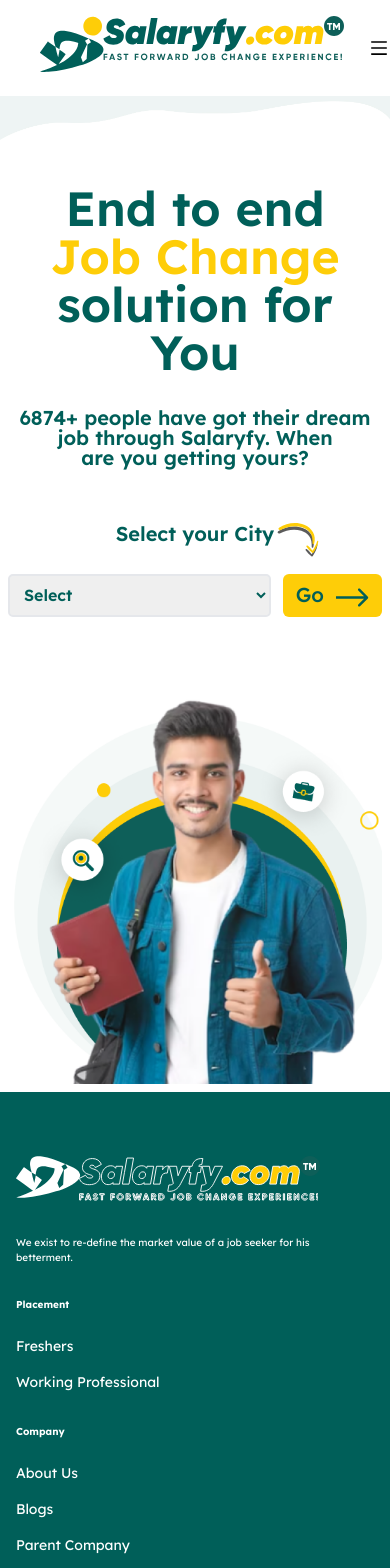
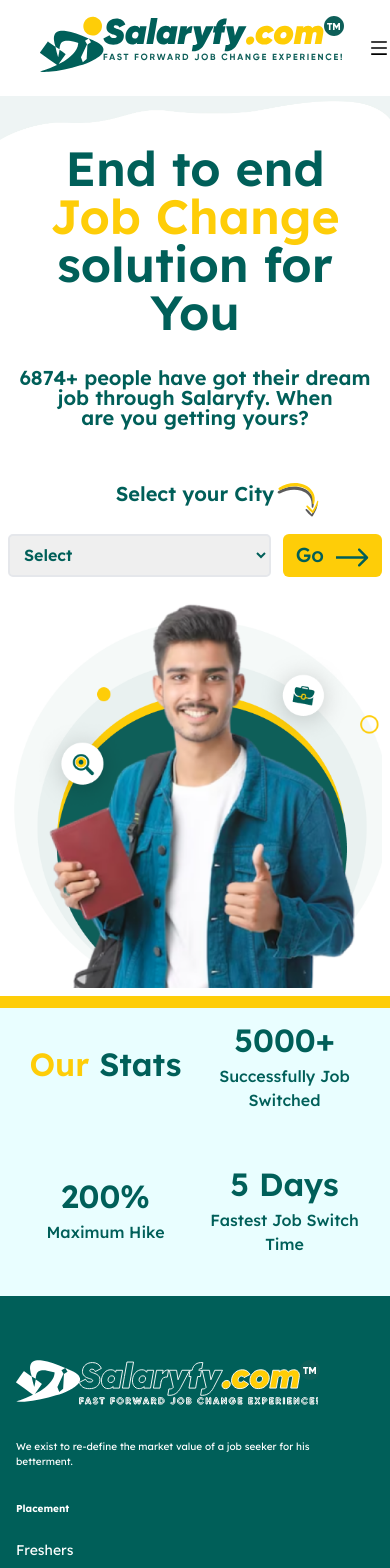
Before and after one commit to mayurkukade/Salaryfy, a React (Vite) app in the folder salaryfy/: page / in a window 390 px wide. Shown: the top 1568 px of the page. Built offline with nearby package versions, Linux system fonts and the light colour scheme.

Commit message:
Fix - OurState Mobile responsive fix

```diff
--- a/salaryfy/src/components/HomeComponent/HeroSection.tsx
+++ b/salaryfy/src/components/HomeComponent/HeroSection.tsx
@@ -93,7 +93,7 @@ const HeroSection2 = () => {
     // </div>
 
     <>
-      <div className="absolute z-[-1]" style={{ width: "100%" }}>
+      <div className="absolute z-[-1] " style={{ width: "100%" }}>
         <img alt="img wave" src={herowave} style={{ width: "100%" }} />
       </div>
       <div
@@ -105,7 +105,7 @@ const HeroSection2 = () => {
         // }}
       >
         <div
-          className="text-center leading-none text-[3rem] mt-[5rem] font-semibold md:p-5  md:w-[60%] md:text-left md:text-[5rem]"
+          className="text-center leading-none text-[3rem] mt-[2.5rem] font-semibold md:p-5  md:w-[60%] md:text-left md:text-[5rem] md:mt-[5rem]"
           // style={{ border: "2px solid black" }}
         >
           <p className="text-darkGreen font-Lexend  ">End to end</p>
@@ -174,7 +174,7 @@ const HeroSection2 = () => {
             </div>
           </p>
         </div>
-        <div className="mt-[5rem]">
+        <div className="mt-[1.5rem] md:mt-[5rem] ">
           <img alt="hero" className=" w-full" src={herosection} />
         </div>
       </div>
--- a/salaryfy/src/components/HomeComponent/OurStats.tsx
+++ b/salaryfy/src/components/HomeComponent/OurStats.tsx
@@ -1,32 +1,100 @@
 const OurStats = () => {
   return (
-    <div className="h-[12rem] bg-lightBlue font-Lexend ">
-      <div className="grid grid-cols-5 grid-rows-5 gap-4 ">
-        <div className="mt-[4.62rem] ml-[6.62rem]">
+    // <div className="h-[12rem] bg-lightBlue font-Lexend ">
+    //   <div className="grid grid-cols-5 grid-rows-5 gap-4 ">
+    //     <div className="mt-[4.62rem] ml-[6.62rem]">
+    //       <p className="text-[2rem] font-semibold">
+    //        <span className="text-yellow">Our</span>  <span className="text-darkGreen">Stats</span>
+    //       </p>
+    //     </div>
+    //     <div className="mt-[3.8rem] text-darkGreen">
+    //       <p className="text-[2rem] font-semibold">5000+</p>
+    //       <p className="text-[1rem] font-medium">Succesfully Job Switched</p>
+    //     </div>
+    //     <div className=" mt-[3.8rem] text-darkGreen">
+    //       <p className="text-[2rem] font-semibold">200%</p>
+    //       <p className="text-[1rem] font-medium">Maximum Hike</p>
+    //     </div>
+    //     <div className=" mt-[3.8rem] text-darkGreen">
+    //       <p className="text-[2rem] font-semibold">5 Days</p>
+    //       <p className="text-[1rem] font-medium">Fastest Job Switch Time</p>
+    //     </div>
+    //     {/* <div className="col-start-4 mt-[4.62rem]">
+    //       <p>200%</p>
+    //       <p>Maximun Hike</p>
+    //     </div>
+    //     <div className="col-start-5 mt-[4.62rem]">
+    //       <p>5 Days</p>
+    //       <p>Fastest Job Switch Time</p>
+    //     </div> */}
+    //   </div>
+    // </div>
+
+    // <div
+    //   className=" container mx-auto flex justify-between items-center px-11 h-[12rem]  md:flex-wrap md:flex-col  text-darkGreen"
+
+    // >
+    //   <div className="w-[25%]"   style={{ border: "2px solid black" }}>
+    //     {" "}
+    //     <p className="text-[2rem] font-semibold">
+    //       <span className="text-yellow">Our</span>{" "}
+    //       <span className="">Stats</span>{" "}
+    //     </p>{" "}
+    //   </div>{" "}
+    //   <div className="w-[25%] "   style={{ border: "2px solid black" }}>
+    //     <p className="text-[2rem] font-semibold">5000+</p>
+    //     <p className="text-[1rem] font-medium">Succesfully Job Switched</p>{" "}
+    //   </div>{" "}
+    //   <div className=" w-[25%] "   style={{ border: "2px solid black" }}>
+    //     <p className="text-[2rem] font-semibold">200%</p>
+    //     <p className="text-[1rem] font-medium">Maximum Hike</p>{" "}
+    //   </div>{" "}
+    //   <div className="  w-[25%]"   style={{ border: "2px solid black" }}>
+    //     <p className="text-[2rem] font-semibold">5 Days</p>
+    //     <p className="text-[1rem] font-medium">Fastest Job Switch Time</p>{" "}
+    //   </div>
+    // </div>
+
+    <div className="bg-lightBlue">
+      <div
+        className="container mx-auto h-[18rem] text-[4rem] flex flex-wrap items-center  justify-center md:justify-between px-4 md:px-11 text-center text-darkGreen md:h-[12rem] "
+        // style={{border:"2px solid black"}}
+      >
+        {/* Column 1 */}
+        <div className="w-[50%] md:w-[25%] mb-8 ">
           <p className="text-[2rem] font-semibold">
-           <span className="text-yellow">Our</span>  <span className="text-darkGreen">Stats</span>
+            <span className="text-yellow">Our</span>{" "}
+            <span className="">Stats</span>{" "}
           </p>
         </div>
-        <div className="col-start-3 mt-[3.8rem] text-darkGreen">
+
+        {/* Column 2 */}
+        <div
+          className="w-[50%] md:w-[25%] mb-8 "
+          // style={{ borderRight: "1px solid grey" }}
+        >
           <p className="text-[2rem] font-semibold">5000+</p>
-          <p className="text-[1rem] font-medium">Succesfully Job Switched</p>
+          <p className="text-[1rem] font-medium">
+            Successfully Job Switched
+          </p>{" "}
         </div>
-        <div className="col-start-4 mt-[3.8rem] text-darkGreen">
+
+        {/* Column 3 */}
+        <div
+          className="w-[50%] md:w-[25%] mb-8 "
+          // style={{ borderRight: "1px solid grey" }}
+        >
           <p className="text-[2rem] font-semibold">200%</p>
-          <p className="text-[1rem] font-medium">Maximum Hike</p>
+          <p className="text-[1rem] font-medium">Maximum Hike</p>{" "}
         </div>
-        <div className="col-start-5 mt-[3.8rem] text-darkGreen">
+
+        {/* Column 4 */}
+        <div className="w-[50%] md:w-[25%] mb-8 ">
           <p className="text-[2rem] font-semibold">5 Days</p>
-          <p className="text-[1rem] font-medium">Fastest Job Switch Time</p>
+          <p className="text-[1rem] font-medium">
+            Fastest Job Switch Time
+          </p>{" "}
         </div>
-        {/* <div className="col-start-4 mt-[4.62rem]">
-          <p>200%</p>
-          <p>Maximun Hike</p>
-        </div>
-        <div className="col-start-5 mt-[4.62rem]">
-          <p>5 Days</p>
-          <p>Fastest Job Switch Time</p>
-        </div> */}
       </div>
     </div>
   );
--- a/salaryfy/src/pages/Home.tsx
+++ b/salaryfy/src/pages/Home.tsx
@@ -10,14 +10,12 @@ const Home = () => {
   return (
     <>
       <div className="w-full block">
-
         <HeroSection2 />
-        {/* <YellowWidth/>
-        <OurStats/>
-        <PlacementsPartners/>
+        <YellowWidth />
+        <OurStats />
+        {/*<PlacementsPartners/>
         <Testimonals/>
         <Universities/> */}
-
       </div>
     </>
   );
```
